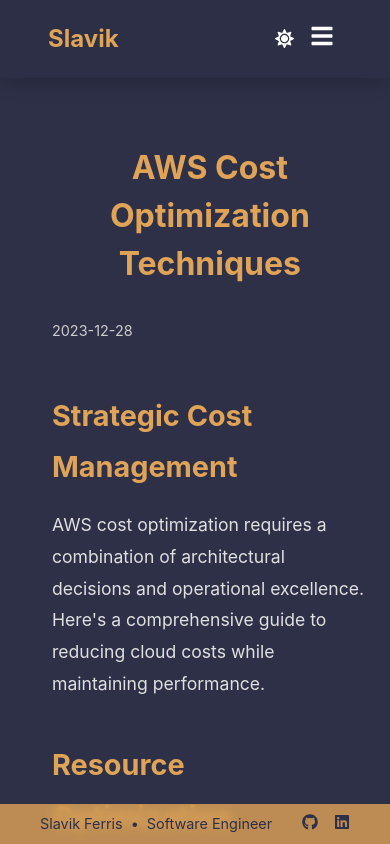
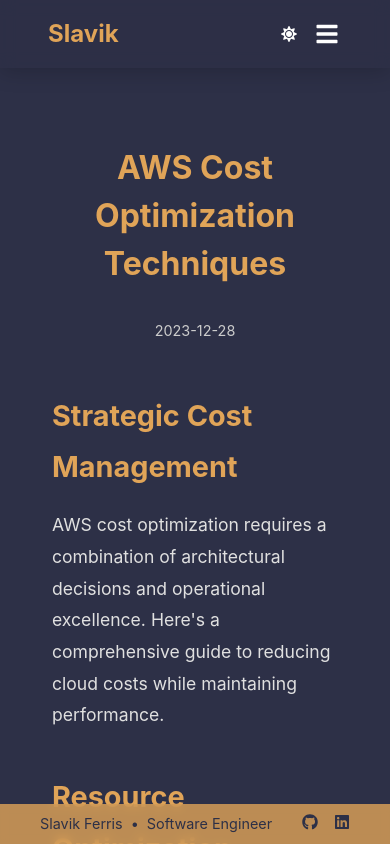
Before and after one commit to zlavik/slavik-portfolio, a React (Vite) app: page /blog/aws-cost-optimization in a window 390 px wide. Built offline with nearby package versions, Linux system fonts and the light colour scheme.

Commit message:
fixed mobile view in blog post, portfolio pages, and fix the theme switch alignment with the hamburger menu in mobile view'

```diff
--- a/src/components/Navbar.tsx
+++ b/src/components/Navbar.tsx
@@ -116,6 +116,14 @@ const ThemeToggle = styled(motion.button)`
   &:focus {
     outline: none;
   }
+
+  @media (max-width: ${props => props.theme.breakpoints.tablet}) {
+    margin-left: 0;
+    padding: 0.25rem;
+    width: 30px;
+    height: 30px;
+    font-size: 1rem;
+  }
 `;
 
 const MobileMenuButton = styled.button`
@@ -128,13 +136,18 @@ const MobileMenuButton = styled.button`
   padding: 0.5rem;
 
   @media (max-width: ${props => props.theme.breakpoints.tablet}) {
-    display: block;
+    display: flex;
+    align-items: center;
+    justify-content: center;
+    width: 30px;
+    height: 30px;
+    margin-left: 0.5rem;
+    padding: 0.25rem;
   }
   &:focus {
     outline: none;
   }
 `;
-
 const MobileMenu = styled(motion.div)`
   display: none;
   position: fixed;
--- a/src/pages/Blog.tsx
+++ b/src/pages/Blog.tsx
@@ -4,7 +4,7 @@ import { Link } from 'react-router-dom';
 import Section from '../components/Section';
 
 const BlogContainer = styled.div`
-  padding: 80px 0 0;
+  padding: 80px 0 2rem;
   height: calc(100vh - 140px);
   overflow-y: auto;
   background-color: ${props => props.theme.mode === 'dark' ? props.theme.colors.accent : props.theme.colors.white};
--- a/src/pages/BlogPost.tsx
+++ b/src/pages/BlogPost.tsx
@@ -10,6 +10,7 @@ const BlogPostContainer = styled.div`
   overflow-y: auto;
   background-color: ${props => props.theme.mode === 'dark' ? props.theme.colors.accent : props.theme.colors.white};
   color: ${props => props.theme.mode === 'dark' ? props.theme.colors.lightText : props.theme.colors.text};
+  max-width: 100%; // Ensure the container doesn't exceed the viewport width
 
   &::-webkit-scrollbar {
     width: 8px;
@@ -28,7 +29,7 @@ const BlogPostContainer = styled.div`
 
 const BlogHeader = styled.div`
   margin-bottom: 3rem;
-  text-align: left;
+  text-align: center;
 
   p {
     color: ${props => props.theme.colors.darkGray};
@@ -39,6 +40,8 @@ const BlogHeader = styled.div`
 const BlogContent = styled.div`
   line-height: 1.8;
   text-align: left;
+  overflow-wrap: break-word; // Ensure long words break to fit the screen
+  word-wrap: break-word; // Support for older browsers
 
   h2 {
     margin: 2.5rem 0 1rem;
@@ -57,13 +60,13 @@ const BlogContent = styled.div`
     border-radius: 8px;
     display: block;
     margin: 1.5rem 0;
-    white-space: pre-wrap;
+    white-space: pre-wrap; // Ensure code blocks wrap within the screen
     font-size: 0.9rem;
     font-family: 'Fira Code', monospace;
     box-shadow: 0 2px 4px rgba(0,0,0,0.1);
+    overflow-x: auto; // Allow horizontal scrolling for code blocks if necessary
   }
 `;
-
 const BlogPost = () => {
   const { slug } = useParams();
   const post = slug && blogPosts[slug as keyof typeof blogPosts];
--- a/src/pages/Portfolio.tsx
+++ b/src/pages/Portfolio.tsx
@@ -4,7 +4,7 @@ import Section from '../components/Section';
 import { useState } from 'react';
 
 const PortfolioContainer = styled.div`
-  padding: 80px 0 0;
+  padding: 80px 0 2rem;
   height: calc(100vh - 140px);
   overflow-y: auto;
   background-color: ${props => props.theme.colors.white};
```
